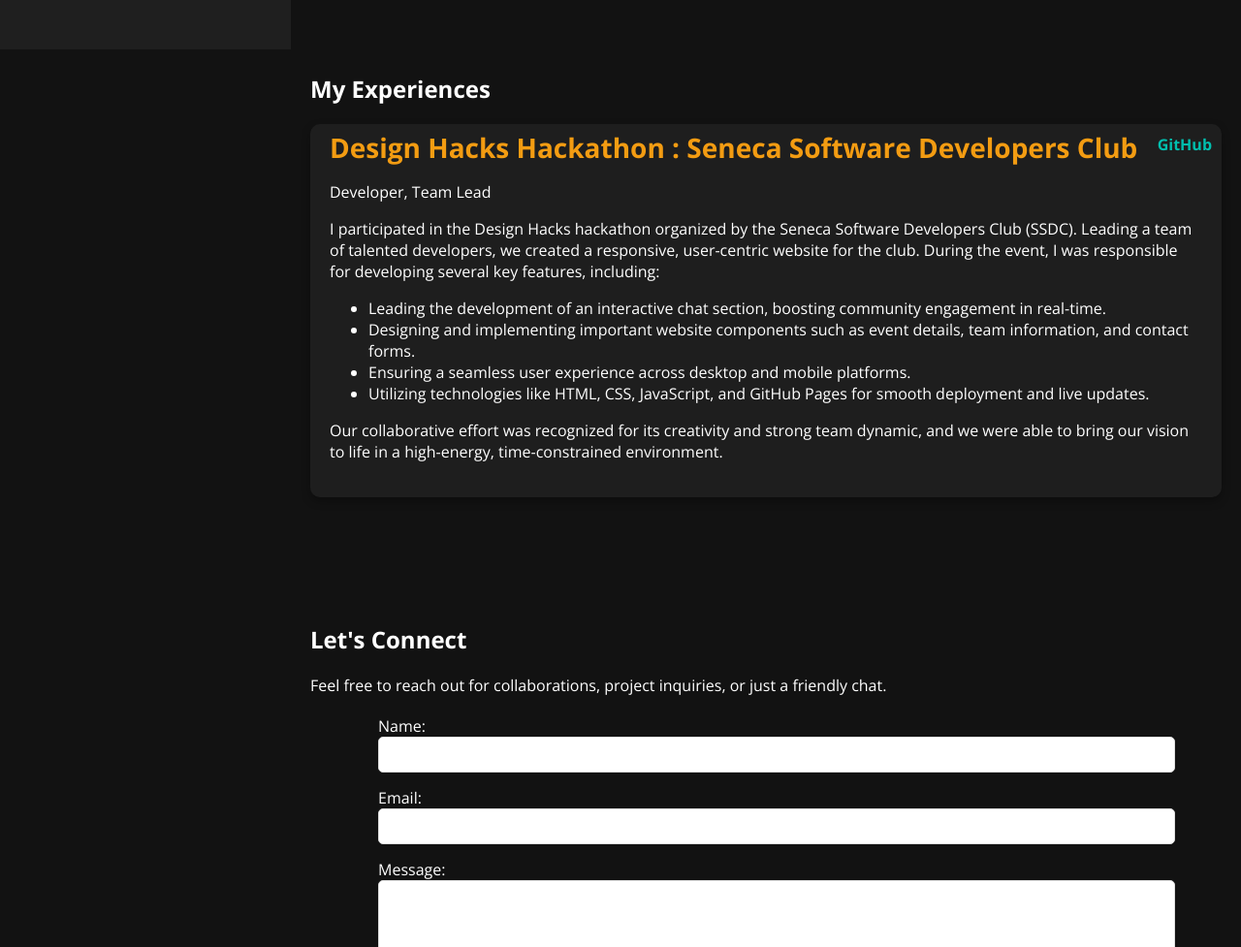
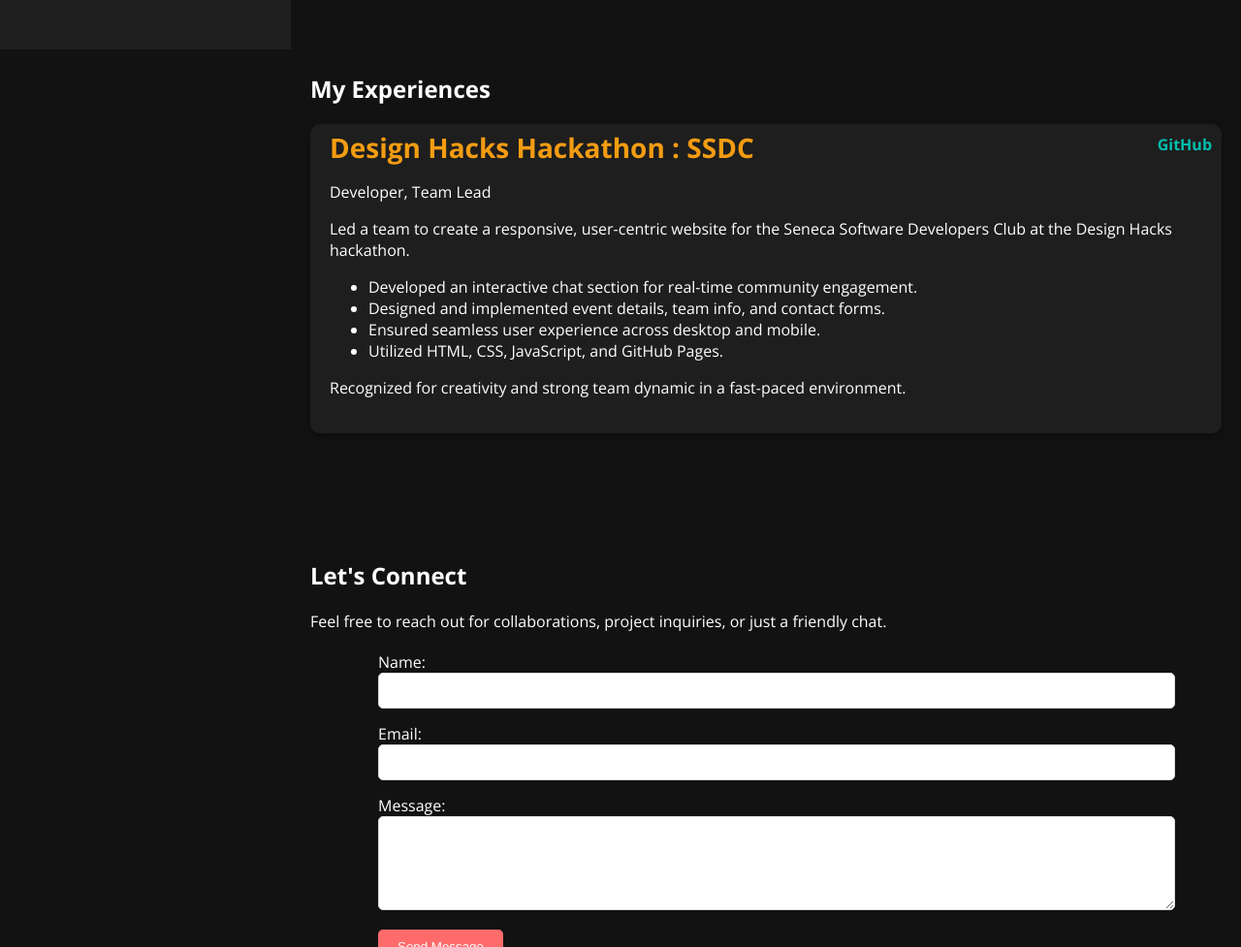
Before and after one commit to arshnoork-101/MyPortfolio, a plain HTML site: page index.html in a window 1280 px wide. Shown: the part 749-1726 px from the top of the page at 97% size. Drawn offline with nearby package versions, Linux system fonts and the light colour scheme.

Commit message:
cosmetic changes

```diff
--- a/assets/css/style.css
+++ b/assets/css/style.css
@@ -187,6 +187,7 @@
   align-items: center;
   padding: 10px;
   padding-left: 320px;
+  background-image: url("../img/bg.jpg");
 }
 
 #hero::before {
@@ -303,6 +304,16 @@
   }
 
   .project-links a {
+    margin-bottom: 5px;
+  }
+
+  .project-links {
+    margin-left: 10px;
+    margin-bottom: 5px; /* Remove unnecessary bottom margin */
+    display: inline;
+  }
+
+  .project-links a {
     margin-left: 0;
     margin-bottom: 5px;
   }
--- a/index.html
+++ b/index.html
@@ -97,16 +97,17 @@
       <section id="projects">
         <h2>My Projects</h2>
         <div class="project-item">
+          <h3>GoalSync: Event Management Platform</h3>
           <div class="project-links">
             <a href="#">Live </a>
             <a href="https://github.com/arshnoork-101/GoalSync">GitHub</a>
           </div>
-          <h3>GoalSync: Event Management Platform</h3>
           <p>
             GoalSync is an interactive platform that simplifies tournament
             discovery with smart filters and dynamic views, tailored to your
             preferences.
           </p>
+
           <div class="project-tech">
             <i class="fab fa-node js" style="color: #68a063"></i>
             <i class="fab fa-angular" style="color: #dd1e2f"></i>
@@ -118,11 +119,12 @@
           </div>
         </div>
         <div class="project-item">
+
+          <h3>Task Manager: Productivity Tool</h3>
           <div class="project-links">
             <a href="https://task-manager-azure-ten.vercel.app/">Live</a>
             <a href="https://github.com/arshnoork-101/Task-Manager">GitHub</a>
           </div>
-          <h3>Task Manager: Productivity Tool</h3>
           <p>
             A task management application that allows users to efficiently
             create, organize, and track their tasks.
@@ -140,51 +142,26 @@
 
       <section id="experience" >
         <h2>My Experiences</h2>
-          <div class="project-item">
+        <div class="project-item">
             <div class="project-links">
-              <a
-                href="https://github.com/arshnoork-101/Seneca-Script-Solvers"
-                target="_blank"
-                >GitHub</a
-              >
+                <a href="https://github.com/arshnoork-101/Seneca-Script-Solvers" target="_blank">GitHub</a>
             </div>
             <h3>
-              Design Hacks Hackathon :
-              <span id="organization">Seneca Software Developers Club </span>
+                Design Hacks Hackathon : <span id="organization">SSDC</span>
             </h3>
             <p class="role">Developer, Team Lead</p>
-            <p>
-              I participated in the Design Hacks hackathon organized by the
-              Seneca Software Developers Club (SSDC). Leading a team of talented
-              developers, we created a responsive, user-centric website for the
-              club. During the event, I was responsible for developing several
-              key features, including:
-            </p>
+            <p>Led a team to create a responsive, user-centric website for the Seneca Software Developers Club at the Design Hacks hackathon.</p>
             <ul>
-              <li>
-                Leading the development of an interactive chat section, boosting
-                community engagement in real-time.
-              </li>
-              <li>
-                Designing and implementing important website components such as
-                event details, team information, and contact forms.
-              </li>
-              <li>
-                Ensuring a seamless user experience across desktop and mobile
-                platforms.
-              </li>
-              <li>
-                Utilizing technologies like HTML, CSS, JavaScript, and GitHub
-                Pages for smooth deployment and live updates.
-              </li>
+                <li>Developed an interactive chat section for real-time community engagement.</li>
+                <li>Designed and implemented event details, team info, and contact forms.</li>
+                <li>Ensured seamless user experience across desktop and mobile.</li>
+                <li>Utilized HTML, CSS, JavaScript, and GitHub Pages.</li>
             </ul>
-            <p>
-              Our collaborative effort was recognized for its creativity and
-              strong team dynamic, and we were able to bring our vision to life
-              in a high-energy, time-constrained environment.
-            </p>
-          </div>
-      </section>
+            <p>Recognized for creativity and strong team dynamic in a fast-paced environment.</p>
+        </div>
+    </section>
+
+
       <section id="contact">
         <h2>Let's Connect</h2>
         <p class="contact-intro">
```
